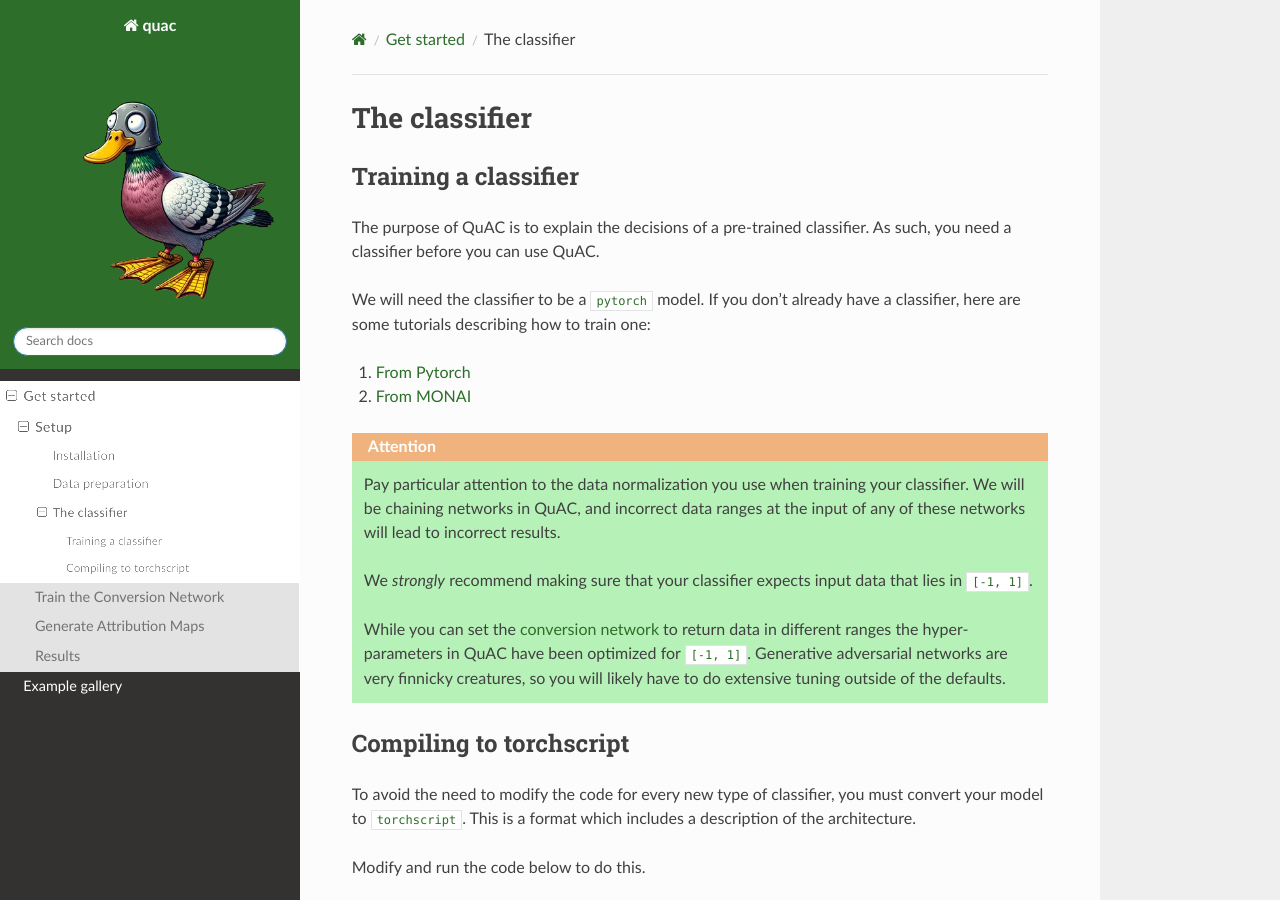
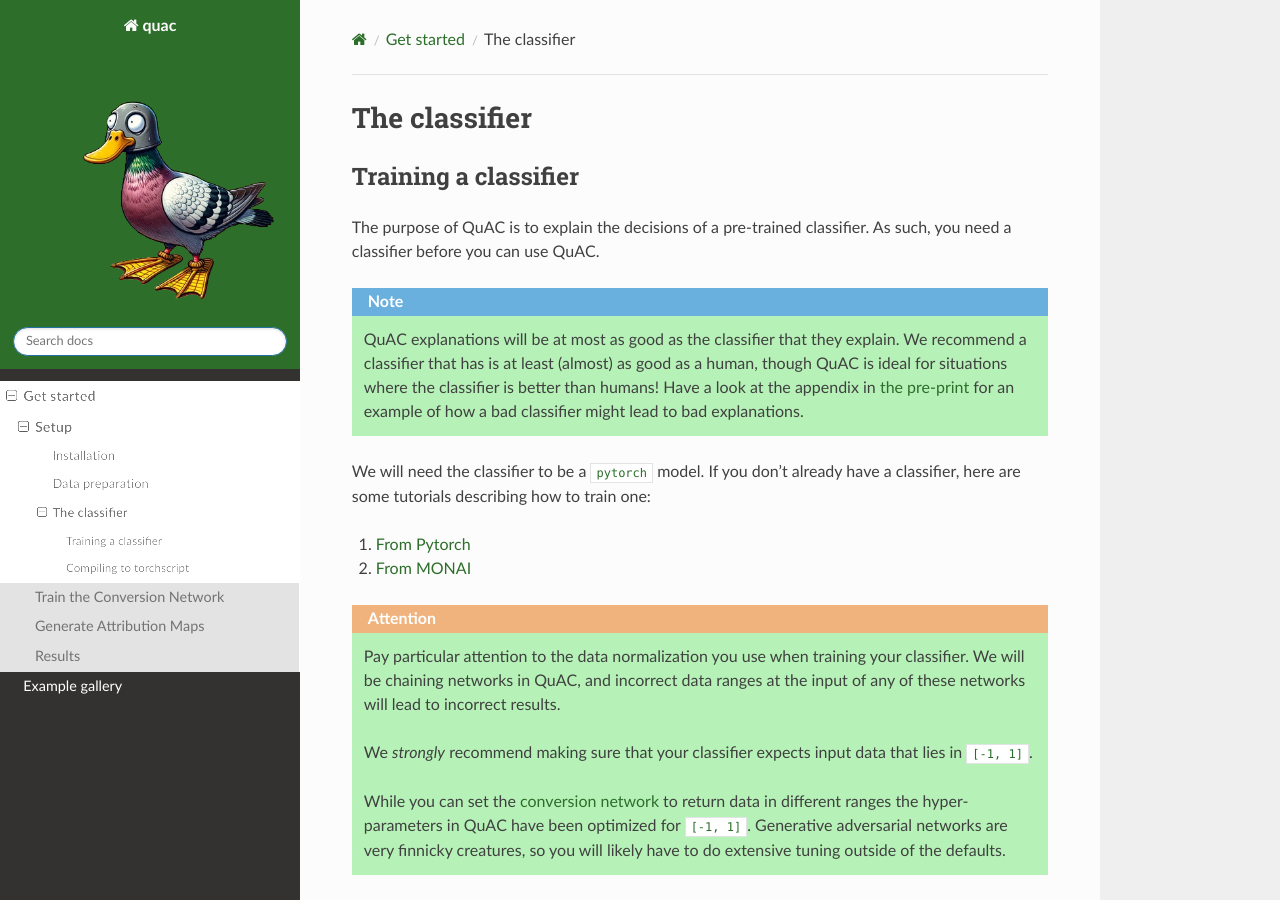
Before and after one commit to funkelab/quac, a Sphinx documentation site: the page built from docs/source/tutorials/classifier.md, in a window 1280 px wide and 900 px high. Built offline with Sphinx 7.4.7 and the Read the Docs theme 3.1.0, drawn with Linux system fonts in a browser that asks for light colours.

Commit message:
docs: :memo: Add indication of required classifier performance

````diff
--- a/docs/source/tutorials/classifier.md
+++ b/docs/source/tutorials/classifier.md
@@ -4,6 +4,12 @@
 
 The purpose of QuAC is to explain the decisions of a pre-trained classifier.
 As such, you need a classifier before you can use QuAC.
+
+```{note}
+QuAC explanations will be at most as good as the classifier that they explain.
+We recommend a classifier that has is at least (almost) as good as a human, though QuAC is ideal for situations where the classifier is better than humans!
+Have a look at the appendix in [the pre-print](https://doi.org/10.1101/2024.11.26.625505) for an example of how a bad classifier might lead to bad explanations.
+```
 
 We will need the classifier to be a `pytorch` model.
 If you don't already have a classifier, here are some tutorials describing how to train one:
````
